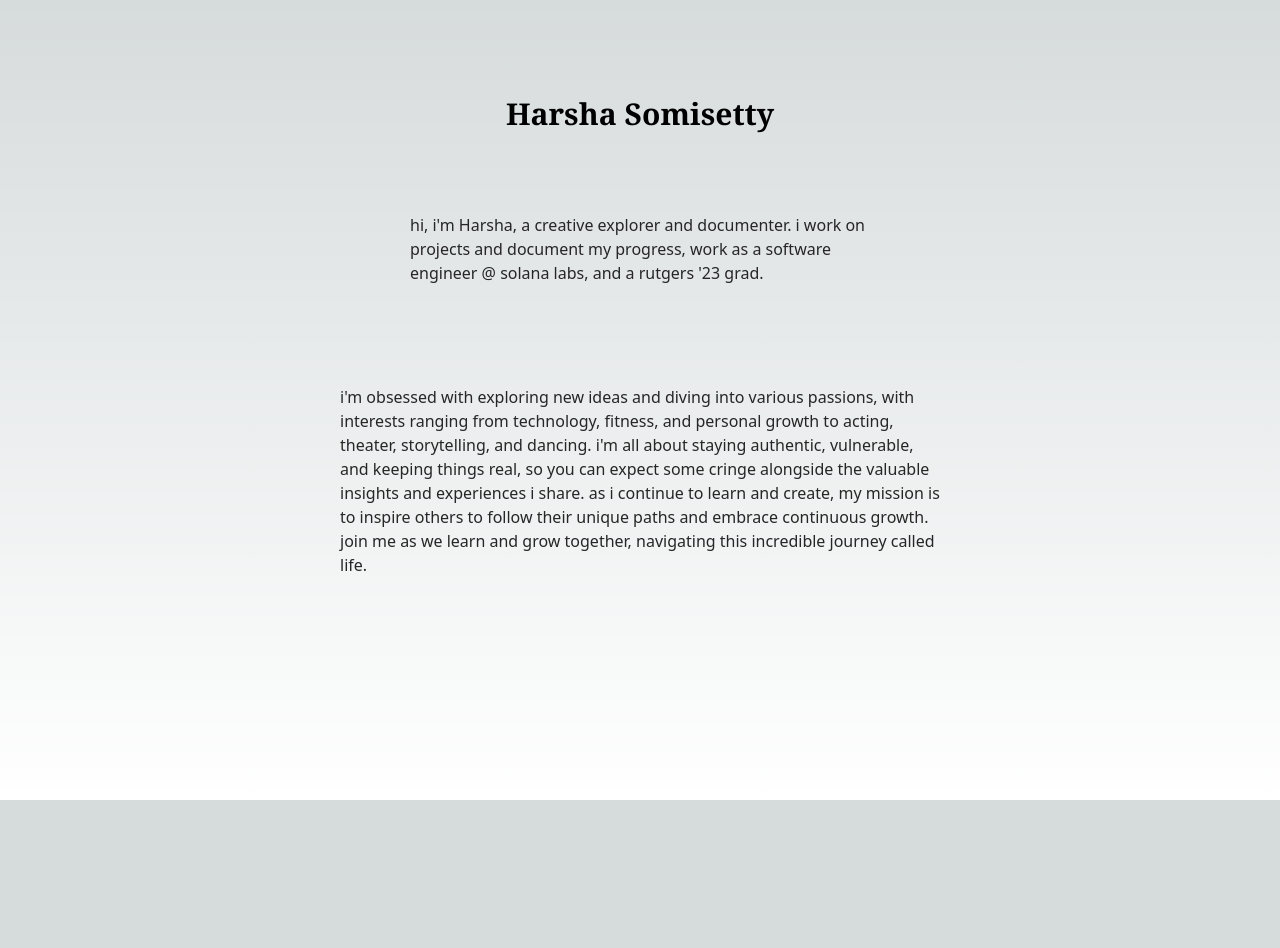
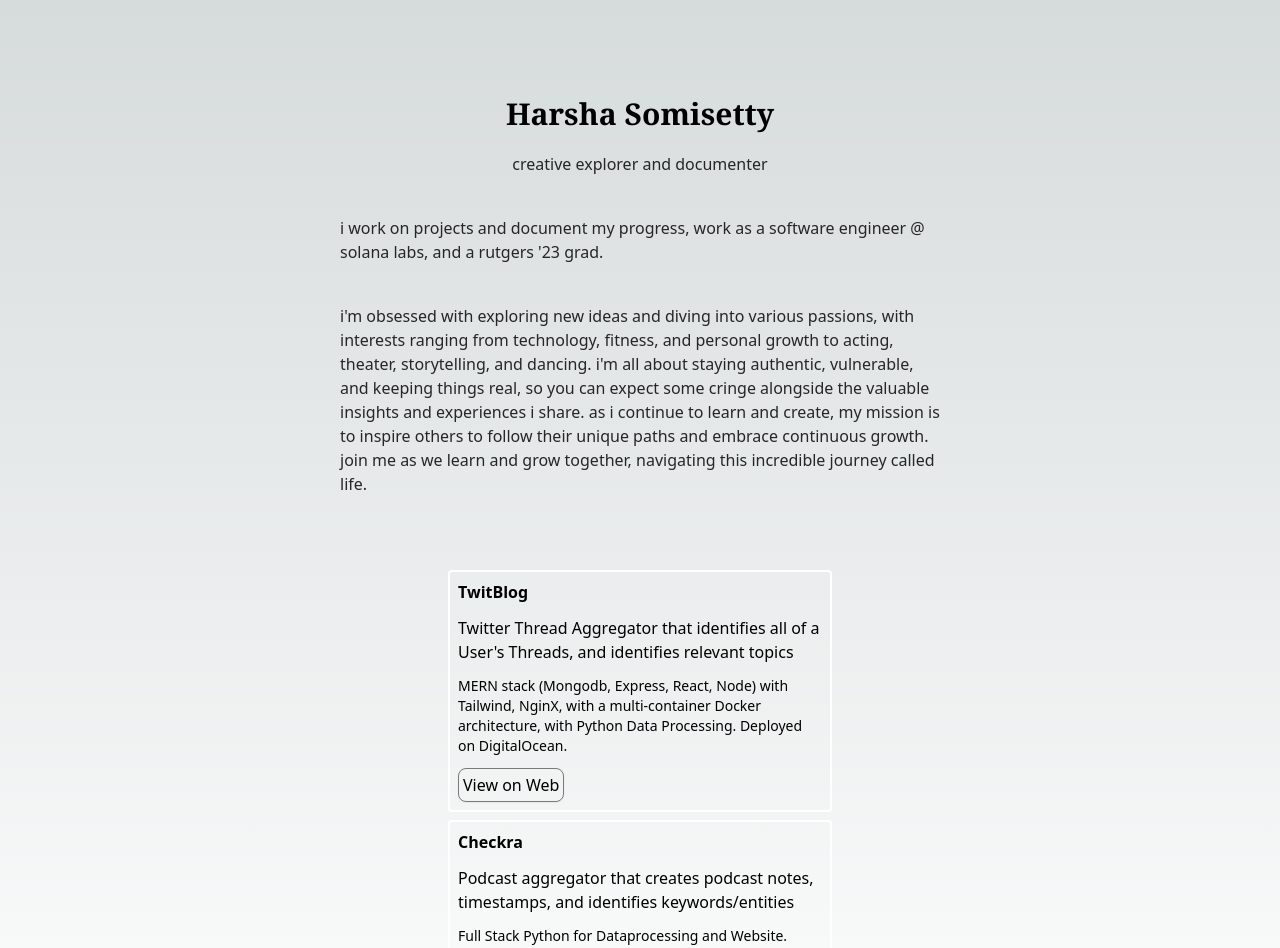
Before and after one commit to harshasomisetty/personal-website, a Next.js app: page / in a window 1280 px wide. Shown: the top 948 px of the page. Before the commit the page ends 800 px from the top, so only its background shows below. Built offline with nearby package versions, Linux system fonts and the light colour scheme; some icons are missing.

Commit message:
Added projects

```diff
--- /dev/null
+++ b/src/app/components/Projects.tsx
@@ -0,0 +1,50 @@
+interface Props {
+  projectName: string;
+}
+
+interface ProjectCardProps {
+  title: string;
+  description: string;
+  tech: string;
+  location: string;
+  link: string;
+  image?: string;
+}
+
+export const ProjectCard = (props: Props) => {
+  const project = projectsData[props.projectName];
+  return (
+    <div className="flex flex-col border-2 rounded border-white antialiased m-2 p-2 w-96 space-y-3">
+      <h3 className="font-semibold">{project.title}</h3>
+      <p className="">{project.description}</p>
+      <p className="text-sm">{project.tech}</p>
+
+      <div className="p-1 w-fit border rounded-lg border-black/50 shadow-sm hover:shadow-xl">
+        <a href={`http://${project.link}`}>
+          <p>View on {project.location}</p>
+        </a>
+      </div>
+    </div>
+  );
+};
+
+const projectsData: Record<string, ProjectCardProps> = {
+  TwitBlog: {
+    title: "TwitBlog",
+    link: "twitblog.xyz",
+    description:
+      "Twitter Thread Aggregator that identifies all of a User's Threads, and identifies relevant topics",
+    location: "Web",
+    tech: "MERN stack (Mongodb, Express, React, Node) with Tailwind, NginX, with a multi-container Docker architecture, with Python Data Processing. Deployed on DigitalOcean.",
+    image: "twitblog",
+  },
+  Checkra: {
+    title: "Checkra",
+    link: "checkra.xyz",
+    description:
+      "Podcast aggregator that creates podcast notes, timestamps, and identifies keywords/entities",
+    location: "Web",
+    tech: "Full Stack Python for Dataprocessing and Website. Spacy for NLP, Flask/Plotly for Website, Deployed on Heroku.",
+    image: "checkra",
+  },
+};
--- a/src/app/page.tsx
+++ b/src/app/page.tsx
@@ -2,15 +2,18 @@ import Image from "next/image";
 
 import { Inter } from "next/font/google";
 import { Platform, SocialLink } from "@/app/components/Socials";
+import { ProjectCard } from "@/app/components/Projects";
 
 const inter = Inter({ subsets: ["latin"] });
 
 const about = () => {
+  return <>creative explorer and documenter</>;
+};
+const aboutMore = () => {
   return (
     <>
-      hi, i'm Harsha, a creative explorer and documenter. i work on projects and
-      document my progress, work as a software engineer @ solana labs, and a
-      rutgers '23 grad.
+      i work on projects and document my progress, work as a software engineer @
+      solana labs, and a rutgers '23 grad.
     </>
   );
 };
@@ -30,15 +33,16 @@ export const bio = () => {
 };
 
 export default function Home() {
-  console.log("tesst");
-  console.log("home platform", Platform.Github);
   return (
     <main className="flex min-h-screen flex-col items-center justify-between p-24">
       <h1 className="font-bold text-3xl font-serif">Harsha Somisetty</h1>
       <p className="my-5 max-w-[460px] text-neutral-800 dark:text-neutral-200">
         {about()}
       </p>
-      <p className="my-5 max-w-[600px] text-neutral-800 dark:text-neutral-200">
+      <p className="hidden sm:flex my-5 max-w-[600px] text-neutral-800 dark:text-neutral-200">
+        {aboutMore()}
+      </p>
+      <p className="hidden sm:flex my-5 max-w-[600px] text-neutral-800 dark:text-neutral-200">
         {bio()}
       </p>
       <div className="flex flex-row">
@@ -48,6 +52,10 @@ export default function Home() {
         <SocialLink platform={Platform.Youtube} />
         <SocialLink platform={Platform.Instagram} />
       </div>
+      <div>
+        <ProjectCard projectName="TwitBlog" />
+        <ProjectCard projectName="Checkra" />
+      </div>
     </main>
   );
 }
```
